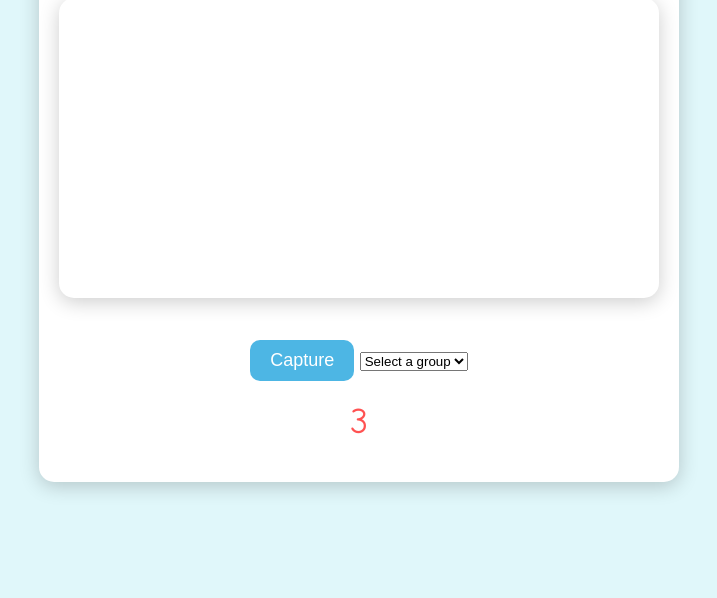
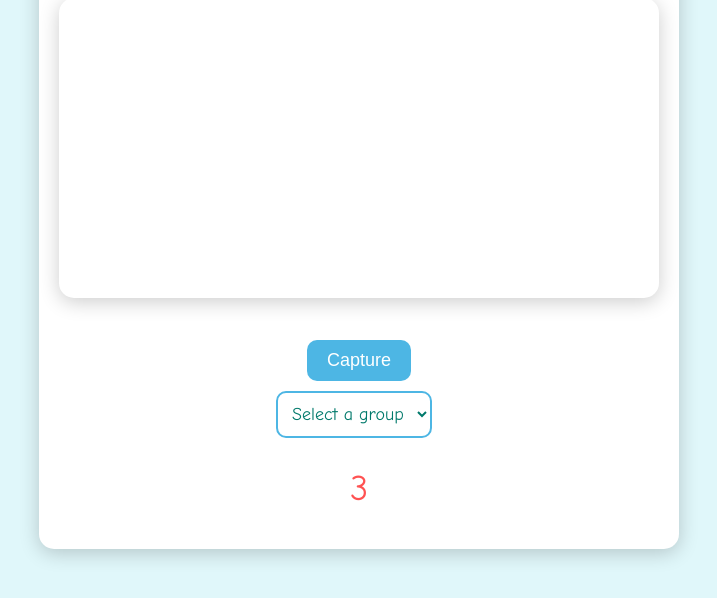
Before and after one commit to 526lnpf/forseokmin, a plain HTML site: page index.html in a window 1280 px wide. Shown: the part 140-738 px from the top of the page, without its empty margins (281-998 px from the left). Drawn offline with Linux system fonts and the light colour scheme.

Commit message:
Update styles.css

```diff
--- a/styles.css
+++ b/styles.css
@@ -4,6 +4,7 @@ body {
   padding: 25px;
   text-align: center; /* Center-align text */
 }
+
 .container {
   max-width: 600px; /* Set a max width for the container */
   margin: 0 auto; /* Center the container */
@@ -12,14 +13,17 @@ body {
   background-color: white; /* White background for content */
   padding: 20px; /* Padding inside container */
 }
+
 .title {
   color: #00796b; /* Darker shade for title */
   font-size: 36px; /* Larger title */
   margin-bottom: 20px; /* Space below title */
 }
+
 .camera-container {
   position: relative;
 }
+
 #camera {
   width: 100%;
   height: auto;
@@ -28,6 +32,11 @@ body {
 }
 
 #options {
+  display: flex;
+  flex-direction: column;
+  align-items: center; /* Center items horizontally */
+  justify-content: center; /* Center items vertically */
+  gap: 10px; /* Space between elements */
   margin-top: 20px;
 }
 
@@ -64,21 +73,33 @@ button:hover {
   width: 100%; /* Adjust as needed */
   height: auto; /* Maintain aspect ratio */
 }
-/* Existing styles remain unchanged */
 
-#memberSelect {
-  background-color: #ffffff; /* White background for dropdown */
-  color: #00796b; /* Darker text color */
-  font-family: 'Comic Sans MS', cursive, sans-serif; /* Fun font style */
-  font-size: 18px; /* Font size */
-  border: 2px solid #4db6e4; /* Light blue border */
-  border-radius: 10px; /* Rounded corners */
-  padding: 10px; /* Padding inside dropdown */
-  margin-left: 10px; /* Space to the left of the dropdown */
-  cursor: pointer; /* Pointer cursor */
+/* Dropdown styles */
+#groupSelect, #memberSelect {
+  background-color: #ffffff; /* White background */
+  color: #00796b; /* Darker text */
+  font-family: 'Comic Sans MS', cursive, sans-serif;
+  font-size: 18px;
+  border: 2px solid #4db6e4;
+  border-radius: 10px;
+  padding: 10px;
+  cursor: pointer;
+}
+
+#groupSelect {
+  margin-right: 10px;
 }
 
 #memberSelect option {
   background-color: #e0f7fa; /* Light blue background for options */
   color: #00796b; /* Darker text color for options */
 }
+
+/* Styles for captured photos */
+.captured-photo {
+  margin-top: 10px;
+  max-width: 100%;
+  border: 2px solid #4db6e4;
+  border-radius: 10px;
+  box-shadow: 0 4px 10px rgba(0, 0, 0, 0.2);
+}
```
